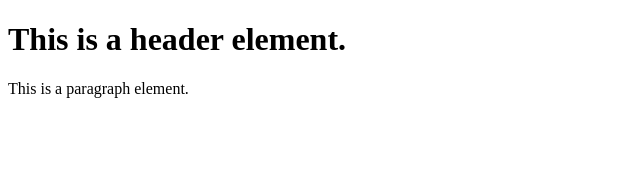
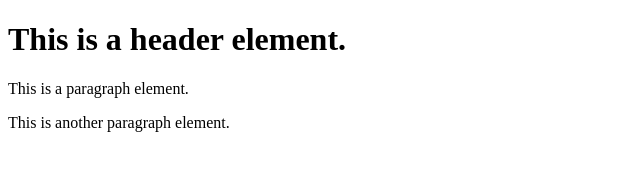
Before and after one commit to gewing1/git-test, a plain HTML site: page index.html in a window 1280 px wide. Shown: the whole page, without its empty margins (0-640 px from the left). Drawn offline with Linux system fonts and the light colour scheme.

Commit message:
Third commit

```diff
--- a/index.html
+++ b/index.html
@@ -3,5 +3,6 @@
     <body>
         <h1>This is a header element.</h1>
         <p>This is a paragraph element.</p>
+        <p>This is another paragraph element.</p>
     </body>
 </html>
```
